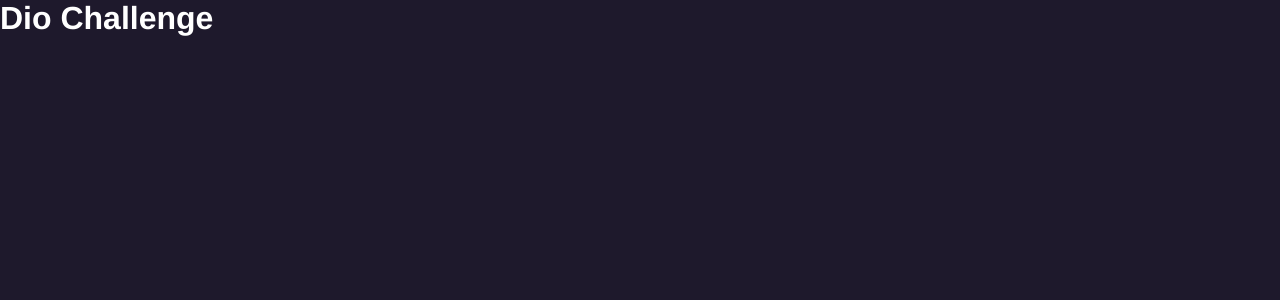
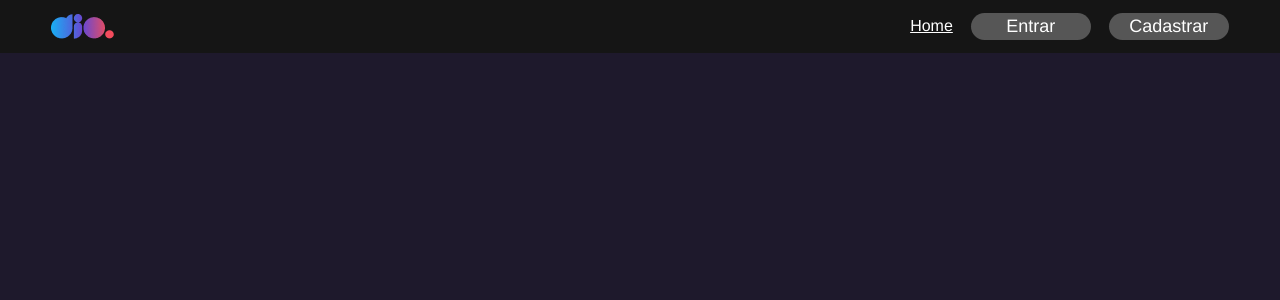
Before and after one commit to dantevicenzo/trilha-react-desafio-3, a React (Vite) app: page / in a window 1280 px wide. Shown: the top 300 px of the page. Built offline with nearby package versions, Linux system fonts and the light colour scheme.

Commit message:
Header component

```diff
--- a/src/App.jsx
+++ b/src/App.jsx
@@ -1,9 +1,9 @@
-
+import Header from './components/Header'
 function App() {
 
   return (
     <>
-      <h1>Dio Challenge</h1>
+      <Header />
     </>
   )
 }
--- /dev/null
+++ b/src/components/Button/index.jsx
@@ -0,0 +1,10 @@
+/* eslint-disable react/prop-types */
+import { Button as StyledButton } from "./style"
+
+export default function Button({text}) {
+  return (
+    <StyledButton>
+        {text}
+    </StyledButton>
+  )
+}
--- /dev/null
+++ b/src/components/Button/style.jsx
@@ -0,0 +1,22 @@
+import styled from 'styled-components'
+
+export const Button = styled.button`
+    width: 120px;
+    padding: 3px 0;
+    background-color: ${({theme}) => theme.colors.grey};
+    border-radius: 27px;
+    border: none;
+    font-size: ${({theme}) => theme.fontSizes.default};
+
+    &:hover {
+        opacity: 0.8;
+        cursor: pointer;
+        transform: scale(1.02);
+    }
+
+    &:active {
+        opacity: 0.8;
+        cursor: pointer;
+        transform: scale(1.05);
+    }
+`
--- /dev/null
+++ b/src/components/Header/index.jsx
@@ -0,0 +1,18 @@
+import { Header as StyledHeader, LeftContainer, RightContainer } from "./style"
+import Button from '../Button'
+import logo from '../../assets/logo-dio.png'
+
+export default function Header() {
+  return (
+    <StyledHeader>
+        <LeftContainer>
+            <img src={logo} />
+        </LeftContainer>
+        <RightContainer>
+            <a href="#"> Home </a>
+            <Button text="Entrar"/>
+            <Button text="Cadastrar"/>
+        </RightContainer>
+    </StyledHeader>
+  )
+}
--- /dev/null
+++ b/src/components/Header/style.jsx
@@ -0,0 +1,21 @@
+import styled from 'styled-components'
+
+export const Header = styled.header`
+    display: flex;
+    justify-content: space-between;
+    align-items: center;
+    padding: 1% 4%;
+    background-color: ${({theme}) => theme.colors.black};
+`
+
+export const LeftContainer = styled.div`
+    display: flex;
+    gap: 18px;
+    align-items: center;
+`
+
+export const RightContainer = styled.div`
+    display: flex;
+    gap: 18px;
+    align-items: center;
+`
--- a/src/theme/globalStyle.jsx
+++ b/src/theme/globalStyle.jsx
@@ -6,6 +6,7 @@ const GlobalStyle = createGlobalStyle`
     padding: 0;
     box-sizing: border-box;
     font-family: Open-Sans, Helvetica, Sans-Serif;
+    color: ${({theme}) => theme.colors.white};
   }
 
   body {
```
Also changed, not shown: src/assets/logo-dio.png (added).
